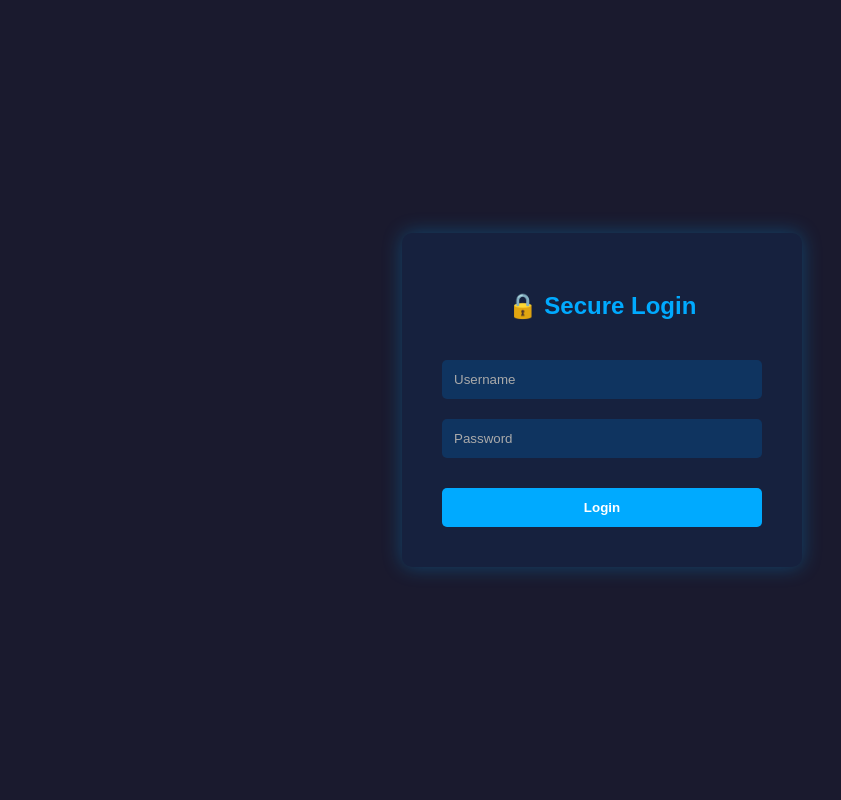
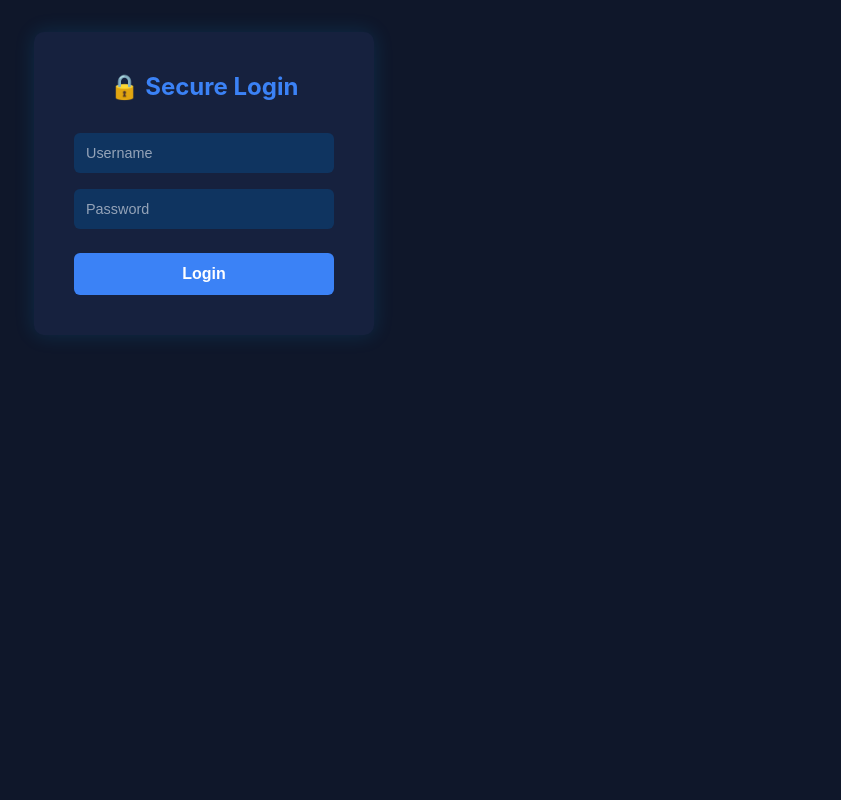
Before and after one commit to Saladze1/SystemMonitoring, a Flask app: page /login in a window 1280 px wide. Shown: the whole page, without its empty margins (38-879 px from the left). Run offline with Flask 3, Linux system fonts and the light colour scheme.

Commit message:
Update login.html

```diff
--- a/templates/login.html
+++ b/templates/login.html
@@ -1,79 +1,70 @@
-<!DOCTYPE html>
-<html>
-<head>
-    <title>System Monitoring - Login</title>
+{% extends "base.html" %}
+
+{% block title %}Login - Security System{% endblock %}
+
+{% block extra_css %}
 <style>
-        body {
-            font-family: Arial, sans-serif;
-            background: #1a1a2e;
-            color: #fff;
+    .login-wrapper {
         display: flex;
         justify-content: center;
         align-items: center;
-            height: 100vh;
-            margin: 0;
+        min-height: 80vh;
     }
     .login-box {
         background: #16213e;
         padding: 40px;
         border-radius: 10px;
-            box-shadow: 0 0 20px rgba(0,170,255,0.3);
-            width: 320px;
+        box-shadow: 0 0 20px rgba(0,170,255,0.15);
+        width: 340px;
     }
-        h2 {
+    .login-box h2 {
         text-align: center;
-            color: #00aaff;
-            margin-bottom: 30px;
+        color: #3b82f6;
+        margin-bottom: 24px;
     }
-        input {
+    .login-box input {
         width: 100%;
         padding: 12px;
-            margin: 10px 0;
+        margin: 8px 0;
         border: none;
-            border-radius: 5px;
+        border-radius: 6px;
         background: #0f3460;
         color: #fff;
-            box-sizing: border-box;
+        font-size: 0.9rem;
     }
-        input::placeholder {
-            color: #aaa;
-        }
-        button {
+    .login-box input::placeholder { color: #94a3b8; }
+    .login-box button {
         width: 100%;
         padding: 12px;
-            margin-top: 20px;
+        margin-top: 16px;
         border: none;
-            border-radius: 5px;
-            background: #00aaff;
+        border-radius: 6px;
+        background: #3b82f6;
         color: #fff;
         font-weight: bold;
         cursor: pointer;
+        font-size: 1rem;
     }
-        button:hover {
-            background: #0088cc;
-        }
-        .error {
-            color: #ff4444;
+    .login-box button:hover { background: #2563eb; }
+    .login-box .error {
+        color: #f87171;
         text-align: center;
         margin-top: 10px;
+        font-size: 0.875rem;
     }
 </style>
-</head>
-<body>
+{% endblock %}
+
+{% block content %}
+<div class="login-wrapper">
     <div class="login-box">
         <h2>🔒 Secure Login</h2>
-        <form method="POST" action="/login">
+        <form method="POST" action="{{ url_for('login') }}">
+            <input type="hidden" name="csrf_token" value="{{ csrf_token() }}">
             <input type="text" name="username" placeholder="Username" required autocomplete="off">
             <input type="password" name="password" placeholder="Password" required>
             <button type="submit">Login</button>
         </form>
-             {% with messages = get_flashed_messages(with_categories=true) %}
-            {% if messages %}
-                {% for category, message in messages %}
-                    <div class="error">{{ message }}</div>
-                {% endfor %}
-            {% endif %}
-        {% endwith %}
     </div>
-</body>
-</html>
+</div>
+{% endblock %}
```
Lines whose indentation alone changed are shown as unchanged.
